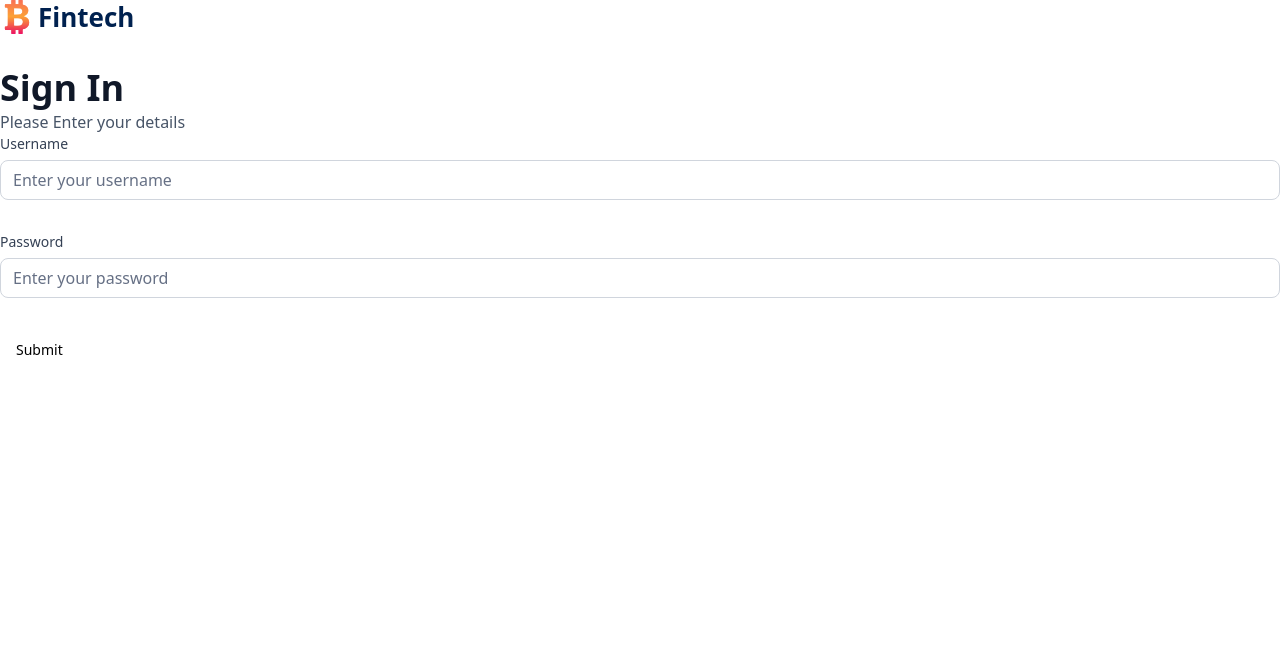
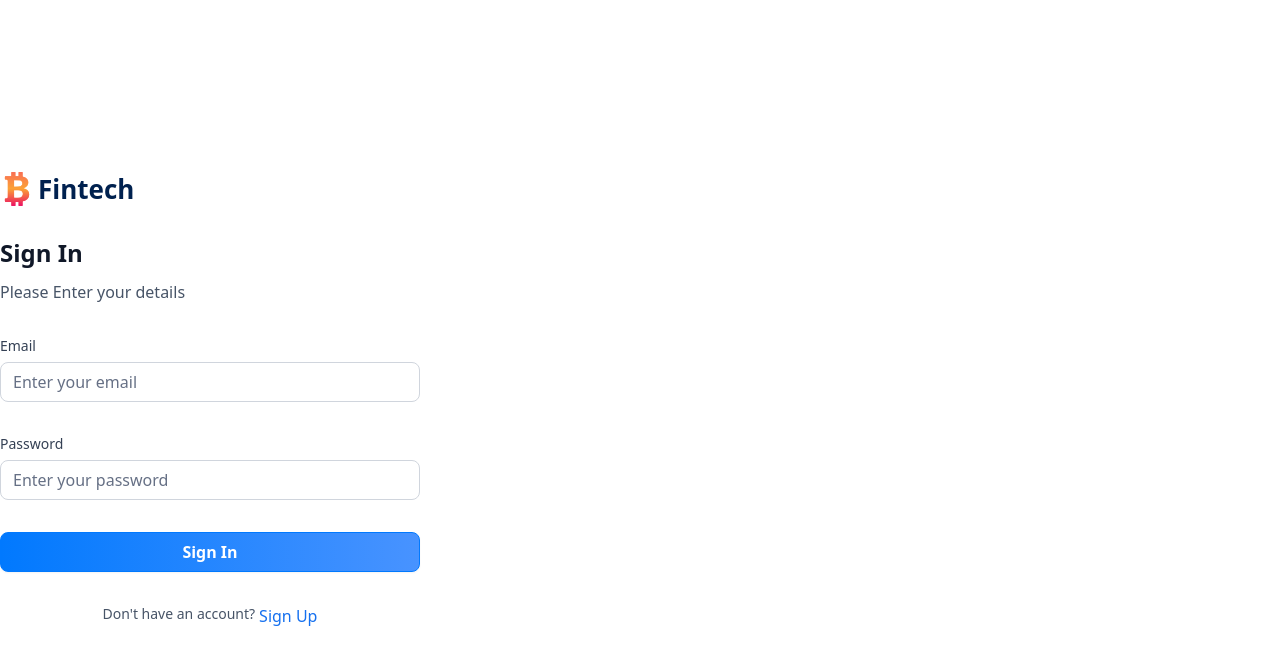
Before and after one commit to ahmarshahid/FinTracker, a Next.js app: page /sign-in in a window 1280 px wide. Shown: the top 664 px of the page. Built offline with nearby package versions, Linux system fonts and the light colour scheme.

Commit message:
SignUp Page Implemented

```diff
--- a/components/AuthForm.tsx
+++ b/components/AuthForm.tsx
@@ -1,106 +1,143 @@
 "use client";
-import React from 'react'
-import Link from 'next/link'
-import Image from 'next/image'
-import { useState } from 'react'
 
-import { z } from "zod"
- import { authformSchema } from '@/lib/utils';
+import React, { useState } from "react";
+import Link from "next/link";
+import Image from "next/image";
+import { Loader2 } from "lucide-react";
+import { z } from "zod";
+import { authformSchema } from "@/lib/utils";
+import { zodResolver } from "@hookform/resolvers/zod";
+import { useForm } from "react-hook-form";
+import { Button } from "@/components/ui/button";
+import { Form } from "@/components/ui/form";
+import CustomInput from "./CustomInput";
 
 
 
-import { zodResolver } from "@hookform/resolvers/zod"
-import { useForm } from "react-hook-form"
-import { Button } from "@/components/ui/button"
-import {
-  Form,
-  FormControl,
-  FormDescription,
-  FormField,
-  FormItem,
-  FormLabel,
-  FormMessage,
-} from "@/components/ui/form"
-import { Input } from "@/components/ui/input"
-import CustomInput from './CustomInput';
+const AuthForm = ({ type }: { type: string }) => {
+  const [user, setUser] = useState(null);
+  const [isLoading, setIsLoading] = useState(false);
 
-const AuthForm = ({type}: {type:string}) => {
-    const [user, setUser] = useState(null)
+  const formSchema = authformSchema(type);
 
-     // 1. Define your form.
-  const form = useForm<z.infer<typeof authformSchema>>({
-    resolver: zodResolver(authformSchema),
+
+
+  const form = useForm<z.infer<typeof formSchema>>({
+    resolver: zodResolver(formSchema),
     defaultValues: {
       email: "",
-      password: " "
+      password: "",
     },
-  })
+  });
 
-  // submit handler.
-  function onSubmit(values: z.infer<typeof authformSchema>) {
-
-    console.log(values)
+  function onSubmit(values: z.infer<typeof formSchema>) {
+    setIsLoading(true);
+    console.log(values);
+    setIsLoading(false);
   }
 
   return (
-    <section className='"auth-form'>
-       <header className='flex flex-col gap-5 md:gap-8'>
+    <section className="auth-form">
+      <header className="flex flex-col gap-5 md:gap-8">
         <Link href="/" className="cursor-pointer flex items-center gap-1">
-            <Image
-              src="/icons/bitcoin1.png"
-              width={34}
-              height={34}
-              alt="Horizon logo"
-            />
+          <Image src="/icons/bitcoin1.png" width={34} height={34} alt="Horizon logo" />
           <h1 className="text-26 font-ibm-plex-serif font-bold text-black-1">Fintech</h1>
         </Link>
-          <div className = "flex flex-col gap-1 md:gap-3">
-            <h1 className=' text-24 lg:text-36 font-semibold text-gray-900'>
-            {user
-             ? 'Link Account'
-             : type==='sign-in'
-             ? 'Sign In'
-             : 'Sign Up'
-
-            }
-            <p className='text-16 font-normal text-gray-600'>
-                {user
-                ? 'Link your account to access the services'
-                : 'Please Enter your details'
-            }
+        <div className="flex flex-col gap-1 md:gap-3">
+          <h1 className="text-24 lg:text-32 font-semibold text-gray-900">
+            {user ? "Link Account" : type === "sign-in" ? "Sign In" : "Sign Up"}
+          </h1>
+          <p className="text-16 font-normal text-gray-600">
+            {user ? "Link your account to access the services" : "Please Enter your details"}
           </p>
-            </h1>
-
         </div>
       </header>
-       {user ?(
-        <div className='flex flex-col gap-4'>
-              {/* PlaidLink */}
-        </div>
-       ):(
+      {user ? (
+        <div className="flex flex-col gap-4">{/* PlaidLink */}</div>
+      ) : (
         <>
           <Form {...form}>
             <form onSubmit={form.handleSubmit(onSubmit)} className="space-y-8">
 
-          <CustomInput control = {form.control}
-          name = "Username" Label = "Username"
-          placeholder = "Enter your username"
-          type = "email"
-          />
+            {type === 'sign-up' && (
+              <>
 
-            <CustomInput control = {form.control}
-            name = "Password" Label = "Password"
-            placeholder = "Enter your password"
-            type = "password"/>
+              <CustomInput control={form.control} name="firstName"
+              Label="First Name" placeholder="Enter your first name"
+              type="text" />
+
+              <CustomInput control={form.control} name="lastName"
+              Label="Last Name" placeholder="Enter your last name"
+              type="text" />
+
+              <CustomInput control={form.control} name="address1"
+              Label="Address" placeholder="Enter your address"
+              type="text" />
 
 
-            <Button type="submit">Submit</Button>
+              <CustomInput control={form.control} name="state"
+              Label="State" placeholder="Example LHR"
+              type="text" />
+
+              <CustomInput control={form.control} name="postalCode"
+              Label="Postal Code" placeholder="111001"
+              type="text" />
+
+              <CustomInput control={form.control} name="dateOfBirth"
+              Label="Date of Birth" placeholder="YYYY-MM-DD"
+              type="text" />
+
+              <CustomInput control={form.control} name="ssn"
+              Label="SSN" placeholder="Example 123-45-6789"
+              type="text" />
+
+              </>
+            )}
+
+              {/*for email*/}
+              <CustomInput control={form.control} name="email" Label="Email" placeholder="Enter your email" type="email" />
+               {/*for password*/}
+              <CustomInput control={form.control} name="password" Label="Password" placeholder="Enter your password" type="password" />
+
+              <div className = "flex flex-col gap-4">
+              <Button type="submit" disabled={isLoading}
+              className="form-btn">
+                {isLoading ?
+                 (
+                 <>
+                 <Loader2 size={20} className="animate-spin" /> &nbsp; Loading...
+                 </>
+                ) : type === "sign-in" ? 'Sign In' : 'Sign Up'}
+              </Button>
+
+              </div>
+
+
             </form>
           </Form>
+
+            <footer className = "flex justify-center gap-1">
+              <p className="text-14 font-normal text-gray-600">
+                {type === "sign-in" ? "Don't have an account?" : "Already have an account?"}
+              </p>
+              <Link href={type === 'sign-in' ? '/sign-up'
+              : '/sign-in'} className="form-Link text-blue-600">
+                {type === 'sign-in' ? 'Sign Up' : 'Sign In'}
+
+              </Link>
+
+
+            </footer>
+
+
+
+
+
+
         </>
       )}
     </section>
-  )
-}
+  );
+};
 
-export default AuthForm
+export default AuthForm;
--- a/components/CustomInput.tsx
+++ b/components/CustomInput.tsx
@@ -4,10 +4,17 @@ import {Input} from './ui/input'
 import { z } from 'zod'
 import {Control} from 'react-hook-form'
 import {authformSchema} from '@/lib/utils'
+import { FieldPath } from 'react-hook-form'
+
+
+const formSchema = authformSchema('sign-up')
+
+
+
 
 interface CustomInput {
-    control: Control<z.infer<typeof authformSchema>>,
-    name: string,
+    control: Control<z.infer<typeof formSchema>>,
+    name: FieldPath<z.infer<typeof formSchema>>,
     Label: string,
     placeholder: string,
     type: string
@@ -20,7 +27,7 @@ const CustomInput = ({control, name, Label, placeholder, type}: CustomInput) =>
 return (
     <FormField
             control={control}
-            name= {name}
+            name = {name}
             render={({ field }) => (
                 <div className='form-item'>
                    <FormLabel className='form-label'>
--- a/lib/utils.ts
+++ b/lib/utils.ts
@@ -198,7 +198,19 @@ export const getTransactionStatus = (date: Date) => {
 };
 
 
-export  const authformSchema = z.object({
+export const authformSchema = (type: string) => z.object({
+  // for signup
+  firstName: type === 'sign-in' ? z.string().optional() : z.string().min(3),
+  lastName: type === 'sign-in' ? z.string().optional() : z.string().min(3),
+  address1: type === 'sign-in' ? z.string().optional() : z.string().max(40),
+  state: type === 'sign-in' ? z.string().optional() : z.string().min(3).max(5),
+  postalCode: type === 'sign-in' ? z.string().optional() : z.string().min(3).max(5),
+  dateOfBirth: type === 'sign-in' ? z.string().optional() : z.string().min(3),
+  ssn: type === 'sign-in' ? z.string().optional() : z.string().min(3),
+  // for both
   email: z.string().email(),
-  password: z.string().min(8)
+  password: z.string().min(8),
+
+
+
 })
```
Lines whose indentation alone changed are shown as unchanged.
